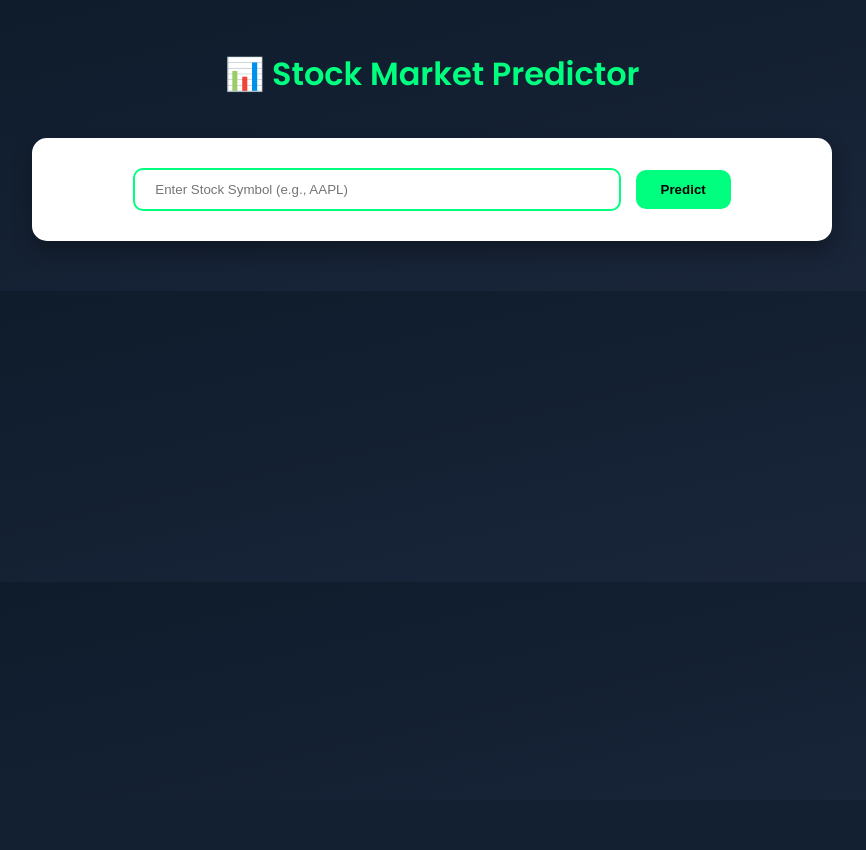
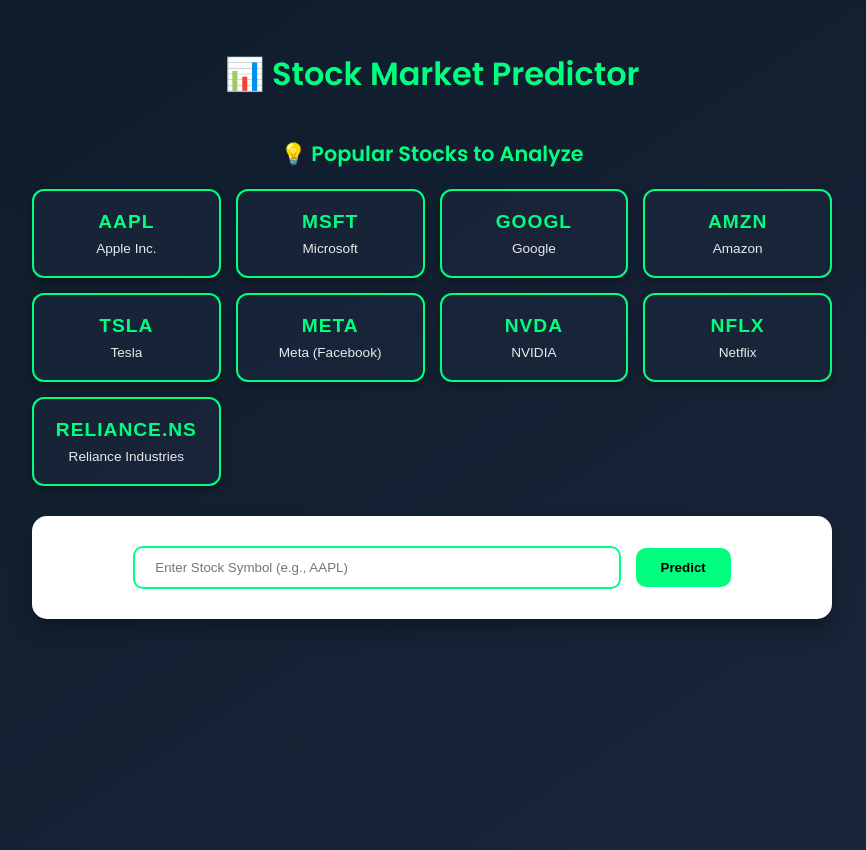
Before and after one commit to diyarane/stock-market-predictor, a Flask app: page / in a window 1280 px wide. Shown: the whole page, without its empty margins (208-1074 px from the left). Before the commit the page ends 241 px from the top, so only its background shows below. Run offline with Flask 3, Linux system fonts and the light colour scheme.

Commit message:
Added suggested stock grids

```diff
--- a/static/style.css
+++ b/static/style.css
@@ -5,17 +5,20 @@
     text-align: center;
     margin: 0;
     padding: 0;
+    min-height: 100vh; /* Ensures background covers full page */
 }
 
 .container {
     max-width: 800px;
     margin: 50px auto;
+    padding: 0 20px; /* Added padding for mobile */
 }
 
 h1 {
     font-weight: 600;
     color: #00FF7F;
     margin-bottom: 40px;
+    text-align: center; /* Ensure title is centered */
 }
 
 .card, .result-card {
@@ -60,3 +63,83 @@
     margin: 15px 0;
     font-size: 1rem;
 }
+
+/* Suggested Stocks Section */
+.suggested-section {
+    margin: 30px 0;
+    text-align: center;
+}
+
+.suggested-section h3 {
+    color: #00FF7F;
+    font-size: 1.3rem;
+    margin-bottom: 20px;
+    font-weight: 600;
+    text-align: center; /* Ensure subtitle is centered */
+}
+
+.stock-grid {
+    display: grid;
+    grid-template-columns: repeat(auto-fit, minmax(150px, 1fr));
+    gap: 15px;
+    max-width: 800px;
+    margin: 0 auto;
+}
+
+.stock-card {
+    background: rgba(27, 38, 59, 0.7); /* Using your dark blue theme color */
+    border: 2px solid #00FF7F;
+    border-radius: 12px;
+    padding: 20px 15px;
+    cursor: pointer;
+    transition: all 0.3s ease;
+    box-shadow: 0 4px 8px rgba(0, 0, 0, 0.3);
+    display: flex;
+    flex-direction: column;
+    align-items: center;
+    gap: 8px;
+}
+
+.stock-card:hover {
+    transform: translateY(-5px);
+    box-shadow: 0 8px 15px rgba(0, 255, 127, 0.3);
+    background: rgba(0, 255, 127, 0.15);
+    border-color: #00CC66;
+}
+
+.stock-card:active {
+    transform: translateY(-2px);
+}
+
+.stock-symbol {
+    font-size: 1.2rem;
+    font-weight: 700;
+    color: #00FF7F;
+    letter-spacing: 1px;
+}
+
+.stock-name {
+    font-size: 0.85rem;
+    color: rgba(255, 255, 255, 0.9);
+    font-weight: 400;
+}
+
+/* Responsive design for mobile */
+@media (max-width: 600px) {
+    .stock-grid {
+        grid-template-columns: repeat(2, 1fr);
+        gap: 10px;
+    }
+
+    .stock-card {
+        padding: 15px 10px;
+    }
+
+    .stock-symbol {
+        font-size: 1rem;
+    }
+
+    .stock-name {
+        font-size: 0.75rem;
+    }
+}
--- a/templates/index.html
+++ b/templates/index.html
@@ -9,16 +9,60 @@
 <body>
     <div class="container">
         <h1>📊 Stock Market Predictor</h1>
+
+        <!-- Suggested Companies Section -->
+        <div class="suggested-section">
+            <h3>💡 Popular Stocks to Analyze</h3>
+            <div class="stock-grid">
+                <button class="stock-card" onclick="predictStock('AAPL')">
+                    <span class="stock-symbol">AAPL</span>
+                    <span class="stock-name">Apple Inc.</span>
+                </button>
+                <button class="stock-card" onclick="predictStock('MSFT')">
+                    <span class="stock-symbol">MSFT</span>
+                    <span class="stock-name">Microsoft</span>
+                </button>
+                <button class="stock-card" onclick="predictStock('GOOGL')">
+                    <span class="stock-symbol">GOOGL</span>
+                    <span class="stock-name">Google</span>
+                </button>
+                <button class="stock-card" onclick="predictStock('AMZN')">
+                    <span class="stock-symbol">AMZN</span>
+                    <span class="stock-name">Amazon</span>
+                </button>
+                <button class="stock-card" onclick="predictStock('TSLA')">
+                    <span class="stock-symbol">TSLA</span>
+                    <span class="stock-name">Tesla</span>
+                </button>
+                <button class="stock-card" onclick="predictStock('META')">
+                    <span class="stock-symbol">META</span>
+                    <span class="stock-name">Meta (Facebook)</span>
+                </button>
+                <button class="stock-card" onclick="predictStock('NVDA')">
+                    <span class="stock-symbol">NVDA</span>
+                    <span class="stock-name">NVIDIA</span>
+                </button>
+                <button class="stock-card" onclick="predictStock('NFLX')">
+                    <span class="stock-symbol">NFLX</span>
+                    <span class="stock-name">Netflix</span>
+                </button>
+                <button class="stock-card" onclick="predictStock('RELIANCE.NS')">
+                    <span class="stock-symbol">RELIANCE.NS</span>
+                    <span class="stock-name">Reliance Industries</span>
+                </button>
+            </div>
+        </div>
+
         <div class="card">
-            <form method="POST" action="/">
-                <input type="text" name="symbol" placeholder="Enter Stock Symbol (e.g., AAPL)" required>
+            <form method="POST" action="/" id="predictForm">
+                <input type="text" name="symbol" id="symbolInput" placeholder="Enter Stock Symbol (e.g., AAPL)" required>
                 <button type="submit">Predict</button>
             </form>
         </div>
 
         {% if prediction %}
         <div class="result-card">
-            <h2>Predicted Price for {{ symbol }}: ₹{{ prediction }}</h2>
+            <h2>Predicted Price for {{ symbol }}: ${{ prediction }}</h2>
 
             {% if accuracy %}
             <div style="background: #f0f8ff; padding: 15px; border-radius: 10px; margin: 15px 0; border-left: 4px solid #2196F3;">
@@ -56,5 +100,12 @@
         </div>
         {% endif %}
     </div>
+
+    <script>
+        function predictStock(symbol) {
+            document.getElementById('symbolInput').value = symbol;
+            document.getElementById('predictForm').submit();
+        }
+    </script>
 </body>
 </html>
```
Also changed, not shown: static/AAPL_plot.png, static/GOOGL_plot.png (added), static/META_plot.png, static/MSFT_plot.png, static/NFLX_plot.png (added), static/NVDA_plot.png (added), static/RELIANCE.NS_plot.png, static/TSLA_plot.png.
